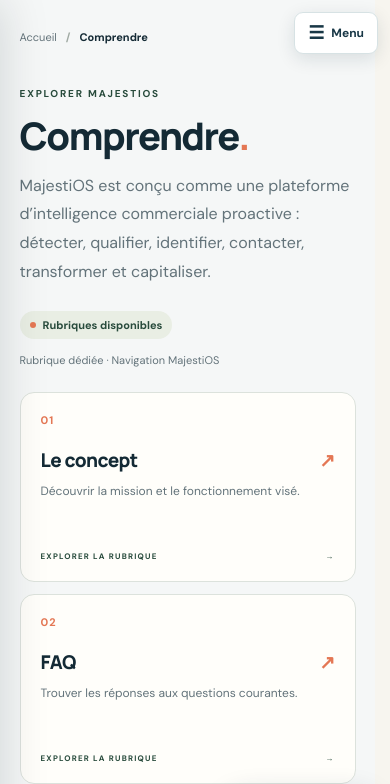
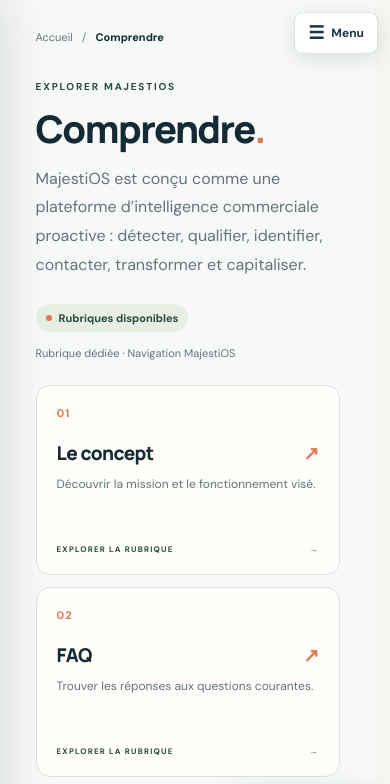
Before and after one commit to Chexpeer/Majestios, a Next.js app: page /comprendre in a window 390 px wide. Shown: the top 784 px of the page. Built offline with nearby package versions, Linux system fonts and the light colour scheme.

Commit message:
Aligner les pages de rubrique sur la navigation latérale

```diff
--- a/src/app/globals.css
+++ b/src/app/globals.css
@@ -1562,3 +1562,21 @@ body { background: var(--paper); color: var(--ink); }
   .announcement-stream-track { animation: none; width: 100%; min-width: 0; overflow-x: auto; }
   .home-sidebar { transition: none !important; }
 }
+
+.site-page-with-sidebar {
+  display: grid;
+  grid-template-columns: 250px minmax(0, 1fr);
+  min-height: 100vh;
+  background: #f7f9f8;
+}
+.site-page-with-sidebar .site-main { min-width: 0; }
+.site-page-with-sidebar .page-container { width: min(100% - 56px, 1120px); margin-inline: auto; padding-bottom: 64px; }
+.site-page-with-sidebar .page-hero { padding-top: 48px; }
+@media (max-width: 1050px) {
+  .site-page-with-sidebar { grid-template-columns: 218px minmax(0, 1fr); }
+}
+@media (max-width: 760px) {
+  .site-page-with-sidebar { display: block; }
+  .site-page-with-sidebar .page-container { width: min(100% - 32px, 720px); }
+  .site-page-with-sidebar .page-hero { padding-top: 35px; }
+}
```
